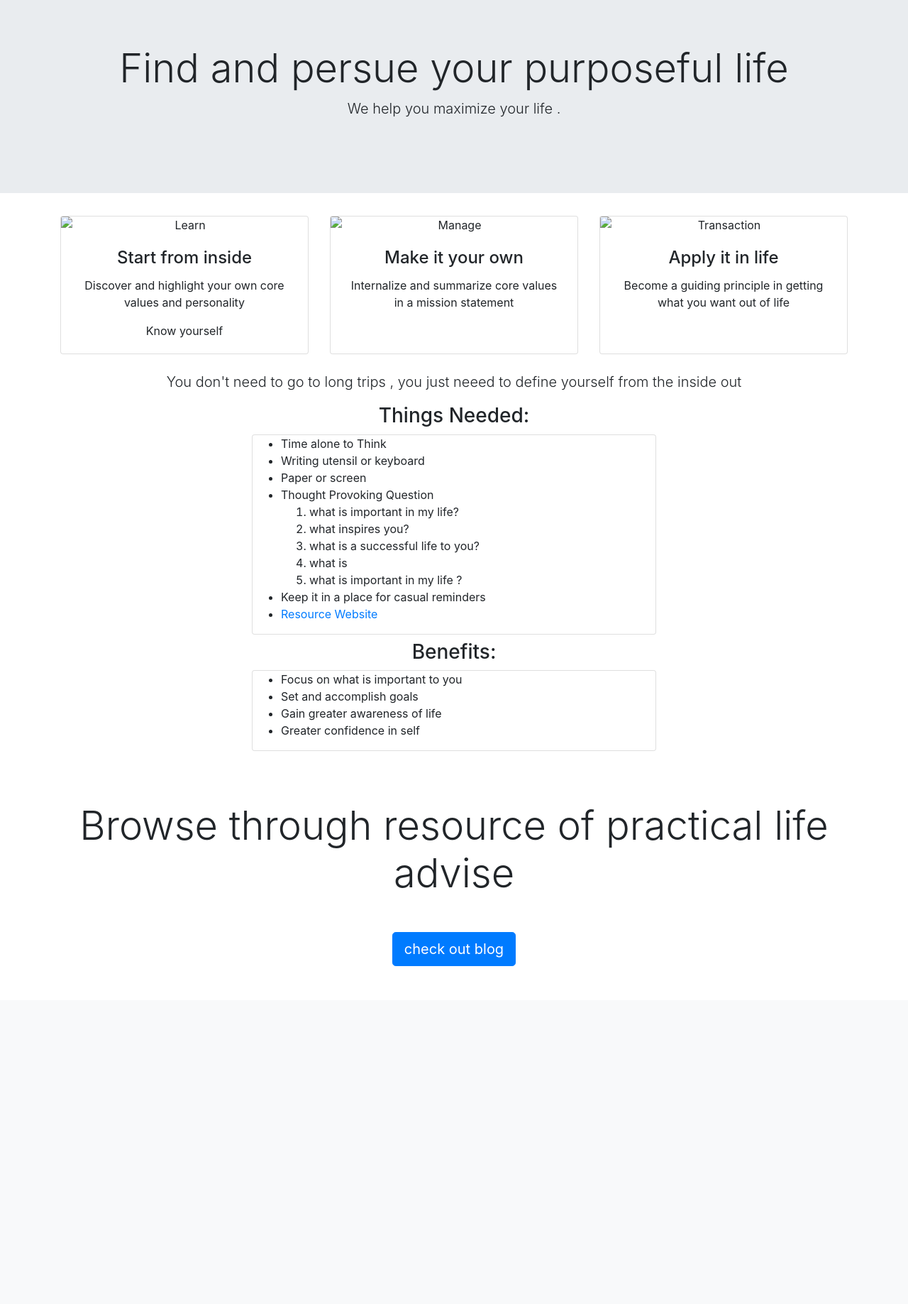
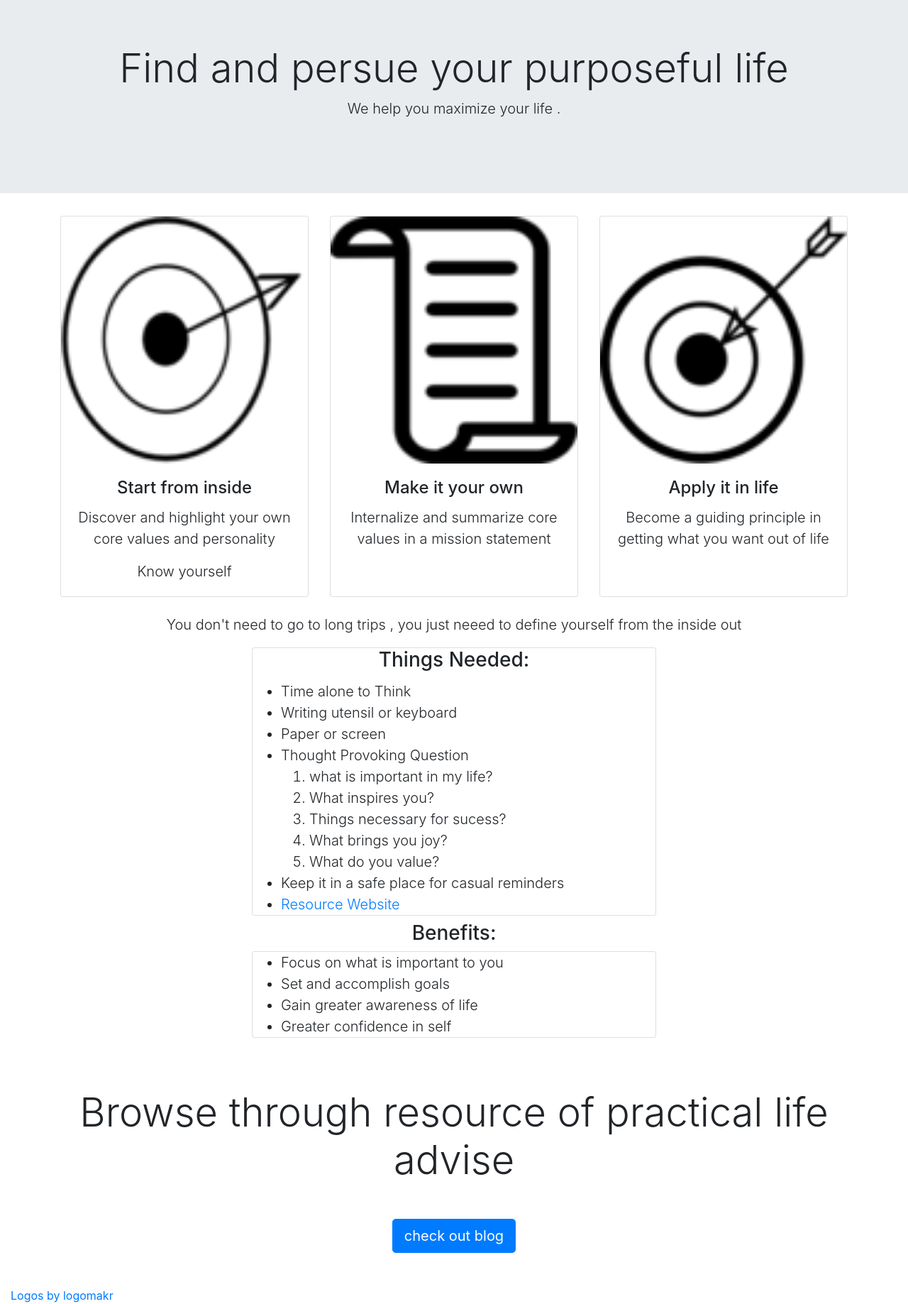
Before and after one commit to atarancon/PurposeLife, a Flask app: page / in a window 1280 px wide. Shown: the part 57-1894 px from the top of the page at 71% size. Before the commit the page ends 1418 px from the top, so only its background shows below. Run offline with Flask 2, Linux system fonts and the light colour scheme; some libraries are stand-ins or nearby versions.

Commit message:
added logos , corrected wording

```diff
--- a/templates/index.html
+++ b/templates/index.html
@@ -17,11 +17,11 @@
         <div class="row text-center">
            <div class="col-md-4 mb-4">
               <div class="card h-100">
-                 <img class="card-img-top" src="" alt="Learn">
+                 <img class="card-img-top" src="../static/resize_core.png" alt="Learn">
                  <div class="card-body">
                     <h4 class="card-title">Start from inside</h4>
-                    <p class="card-text"> Discover and highlight your own core values and personality</p>
-                    <p class="card-text"> Know yourself</p>
+                    <p class="card-text lead"> Discover and highlight your own core values and personality</p>
+                    <p class="card-text lead"> Know yourself</p>
 
                  </div>
               </div>
@@ -29,10 +29,10 @@
 
            <div class="col-md-4 mb-4">
               <div class="card h-100">
-                 <img class="card-img-top" src="" alt="Manage">
+                 <img class="card-img-top" src="../static/resize_scroll.png" alt="Manage">
                  <div class="card-body">
                     <h4 class="card-title"> Make it your own </h4>
-                       <p class="card-text">  Internalize and summarize core values in a mission statement
+                       <p class="card-text lead">  Internalize and summarize core values in a mission statement
                        </p>
                  </div>
               </div>
@@ -40,10 +40,10 @@
 
            <div class="col-md-4 mb-4">
               <div class="card h-100">
-                 <img class="card-img-top" src="" alt="Transaction">
+                 <img class="card-img-top" src="../static/resize_apply.png" alt="Transaction">
                  <div class="card-body">
                     <h4 class="card-title">  Apply it in life   </h4>
-                    <p class="card-text">  Become a guiding principle in getting what you want out of life  </p>
+                    <p class="card-text lead">  Become a guiding principle in getting what you want out of life  </p>
                  </div>
               </div>
            </div>
@@ -65,25 +65,25 @@
 
 
 
-   <h3 class = text-center > Things Needed:</h3>
   <div class="container">
     <div class="row h-100">
       <div class="col-sm-12 align-self-center"></div>
       <div class="card card-block w-50 mx-auto">
-        <ul>
-          <li>Time alone to Think </li>
+         <h3 class = "card-title text-center"> Things Needed: </h3>
+        <ul class = "card-text lead">
+          <li class = "card-text lead">Time alone to Think </li>
           <li> Writing utensil or keyboard</li>
           <li>Paper or screen </li>
           <li>Thought Provoking Question</li>
           <ol>
             <li>what is important in my life? </li>
-             <li>what inspires you? </li>
-             <li>what is a successful life to you? </li>
-             <li>what is  </li>
-             <li> what is important in my life ?</li>
+             <li>What inspires you? </li>
+             <li>Things necessary for sucess? </li>
+             <li>What brings you joy? </li>
+             <li> What do you value?</li>
 
           </ol>
-          <li> Keep it in a place for casual reminders</li>
+          <li> Keep it in a safe place for casual reminders</li>
 
           <li> <a href="https://www.developgoodhabits.com/personal-mission-statement/ "> Resource  Website</a> </li>
         </ul>
@@ -104,7 +104,7 @@
       <div class="row h-100">
         <div class="col-sm-12 align-self-center"></div>
         <div class="card card-block w-50 mx-auto">
-          <ul>
+          <ul class = "card-text lead">
             <li>Focus on what is important to you </li>
             <li>Set and accomplish goals</li>
             <li>Gain greater awareness of life</li>
@@ -125,6 +125,8 @@
           <a href="#" class="btn btn-primary btn-lg mb-4" role="button">check out blog</a>
   </section>
 
-
+  <footer>
+      <a href ="https://my.logomakr.com">  Logos by logomakr  </a>
+  </footer>
 
 {% endblock %}
```
Also changed, not shown: static/resize_apply.png (added), static/resize_core.png (added), static/resize_scroll.png (added).
